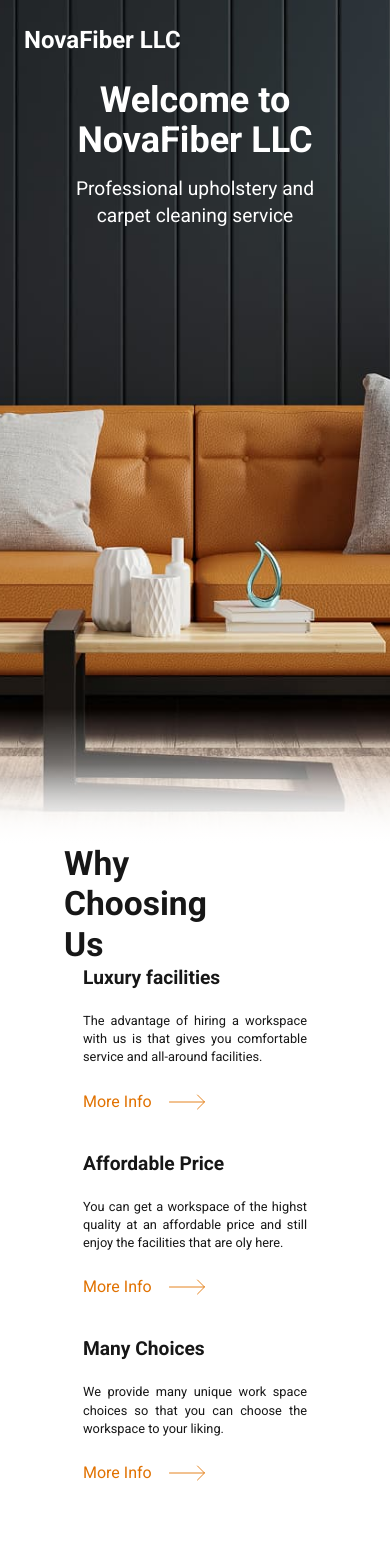
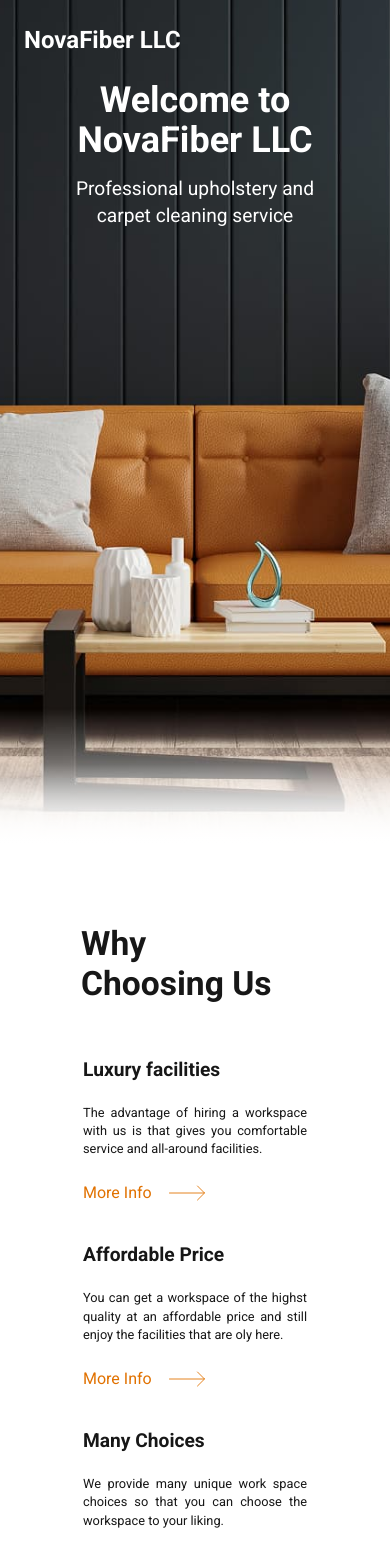
Before and after one commit to torn80beta/nova-fiber-llc, a Next.js app: page / in a window 390 px wide. Shown: the top 1555 px of the page. Before the commit the page ends 1494 px from the top, so only its background shows below. Built offline with nearby package versions, Linux system fonts and the light colour scheme.

Commit message:
features responsive

```diff
--- a/src/app/components/layout/Features.js
+++ b/src/app/components/layout/Features.js
@@ -3,17 +3,24 @@ import { MoveRight } from "lucide-react";
 export default function Features() {
   return (
     // <div className="box-border max-w-7xl">
+    // <div
+    //   id="features"
+    //   className=" min-h-84 max-w-360 flex flex-row flex-wrap items-center justify-center px-16"
+    // >
     <div
       id="features"
-      className=" h-96 max-w-360 flex flex-row flex-wrap items-center justify-center px-16"
+      className=" py-20 max-w-360 px-16 grid grid-cols-1 sm:grid-cols-2 xl:grid-cols-4 gap-7 items-center justify-center"
     >
-      <div className="max-w-60  mr-26">
-        <p className="text-3xl font-bold">
+      {/* Heading */}
+      <div className="min-w-60 pb-6 pl-1.5  xl:mr-26 self-start xl:self-center">
+        <p className="text-3xl font-bold  md:justify-self-start">
           Why <br /> Choosing Us
         </p>
       </div>
-      <div className="flex flex-col md:flex-row flex-wrap items-center justify-center gap-7">
-        <div className="max-w-56">
+
+      {/* Features */}
+      {/* <div className="flex flex-col md:flex-row flex-wrap items-center justify-center gap-7"> */}
+      <div className="max-w-56 justify-self-center">
         <p className="text-xl font-bold mb-5">Luxury facilities</p>
         <p className="text-sm mb-3.5 text-justify">
           The advantage of hiring a workspace with us is that gives you
@@ -28,7 +35,7 @@ export default function Features() {
           />
         </div>
       </div>
-        <div className="max-w-56">
+      <div className="max-w-56 justify-self-center">
         <p className="text-xl font-bold mb-5">Affordable Price</p>
         <p className="text-sm mb-3.5 text-justify">
           You can get a workspace of the highst quality at an affordable price
@@ -43,7 +50,7 @@ export default function Features() {
           />
         </div>
       </div>
-        <div className="max-w-56">
+      <div className="max-w-56 justify-self-center">
         <p className="text-xl font-bold mb-5">Many Choices</p>
         <p className="text-sm mb-3.5 text-justify">
           We provide many unique work space choices so that you can choose the
@@ -58,7 +65,7 @@ export default function Features() {
           />
         </div>
       </div>
-      </div>
+      {/* </div> */}
     </div>
     // </div>
   );
```
Lines whose indentation alone changed are shown as unchanged.
